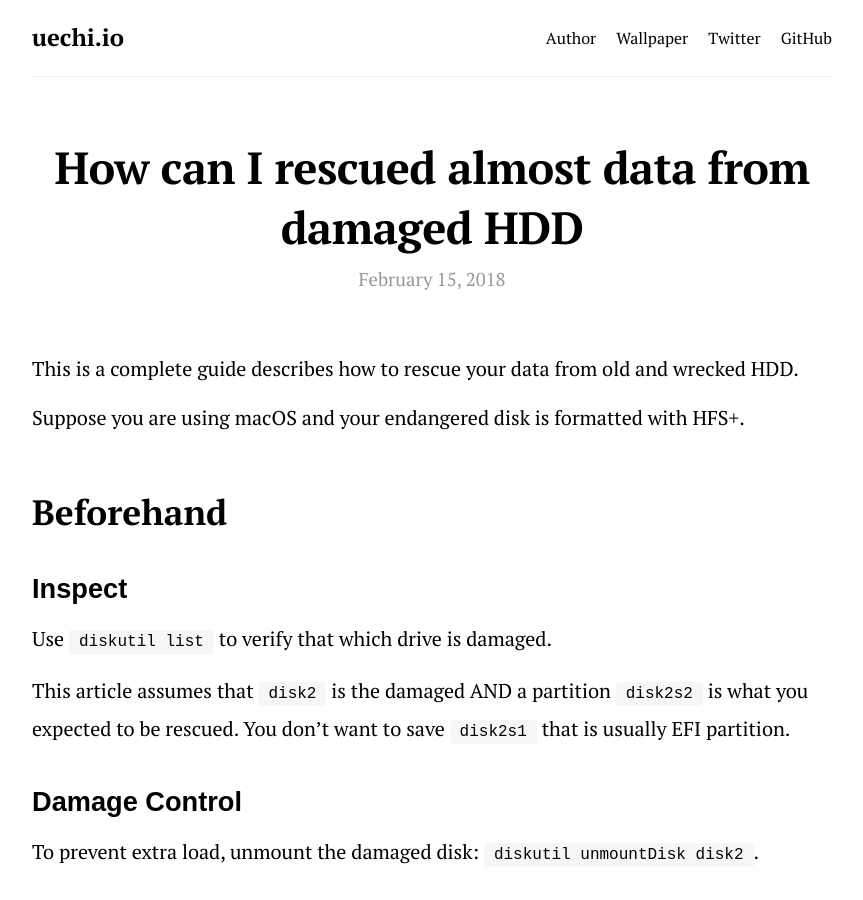
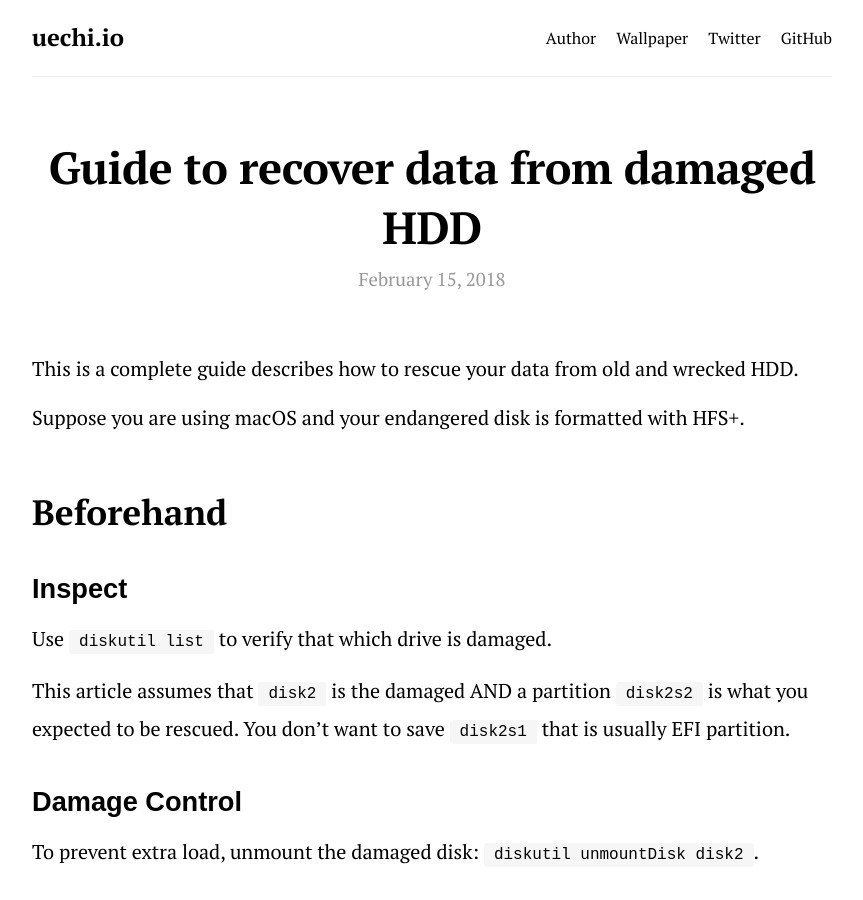
Before and after one commit to uetchy/uechi.io, a Jekyll site: the page built from _posts/2018-02-15-data-recovery.markdown, in a window 1280 px wide and 900 px high. Shown: the whole window, without its empty margins (208-1071 px from the left). Built offline with Jekyll 4.4.1, drawn with Linux system fonts in a browser that asks for light colours; nearby versions of some CDN libraries; comment, search, counter and statistics services are not loaded.

Commit message:
Updated Data Recovery

```diff
--- a/_posts/2018-02-15-data-recovery.markdown
+++ b/_posts/2018-02-15-data-recovery.markdown
@@ -1,5 +1,5 @@
 ---
-title: How can I rescued almost data from damaged HDD
+title: Guide to recover data from damaged HDD
 date: 2018-02-15 12:45:00 +09:00
 ---
 
```
